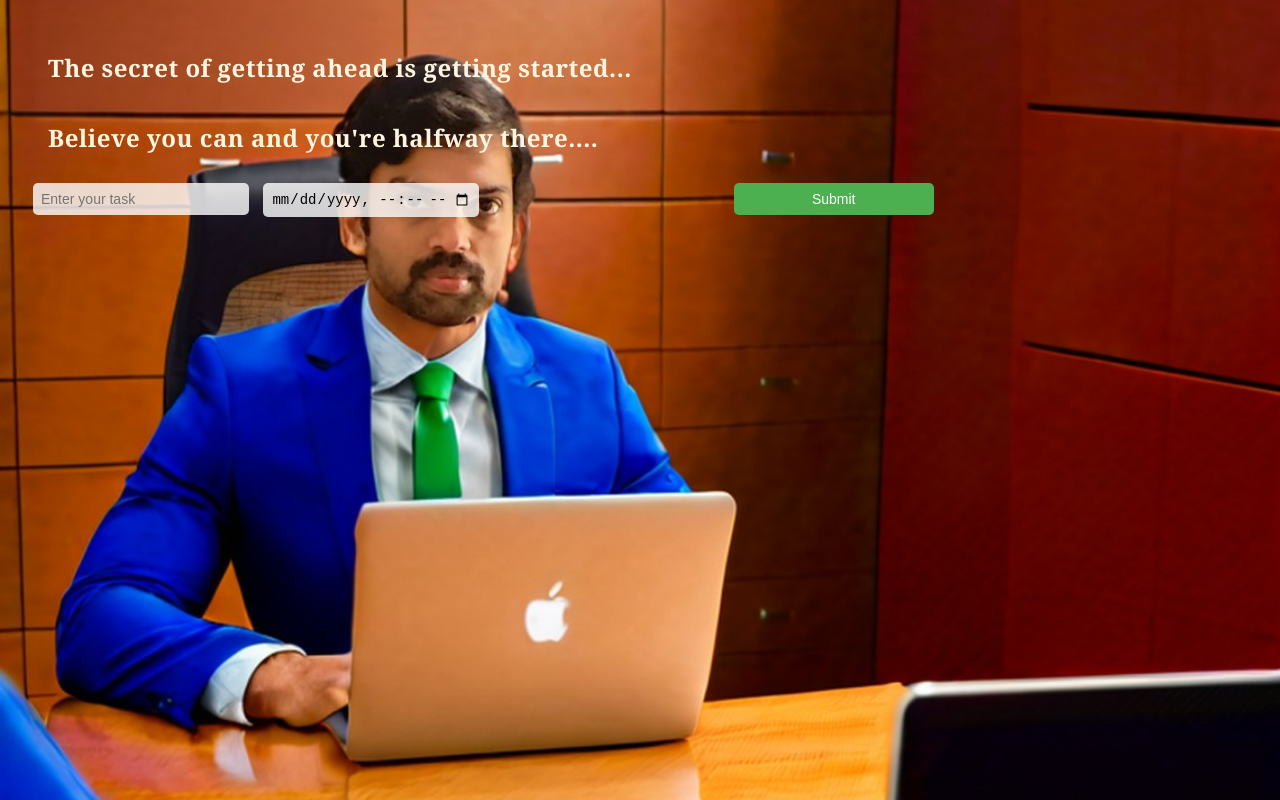
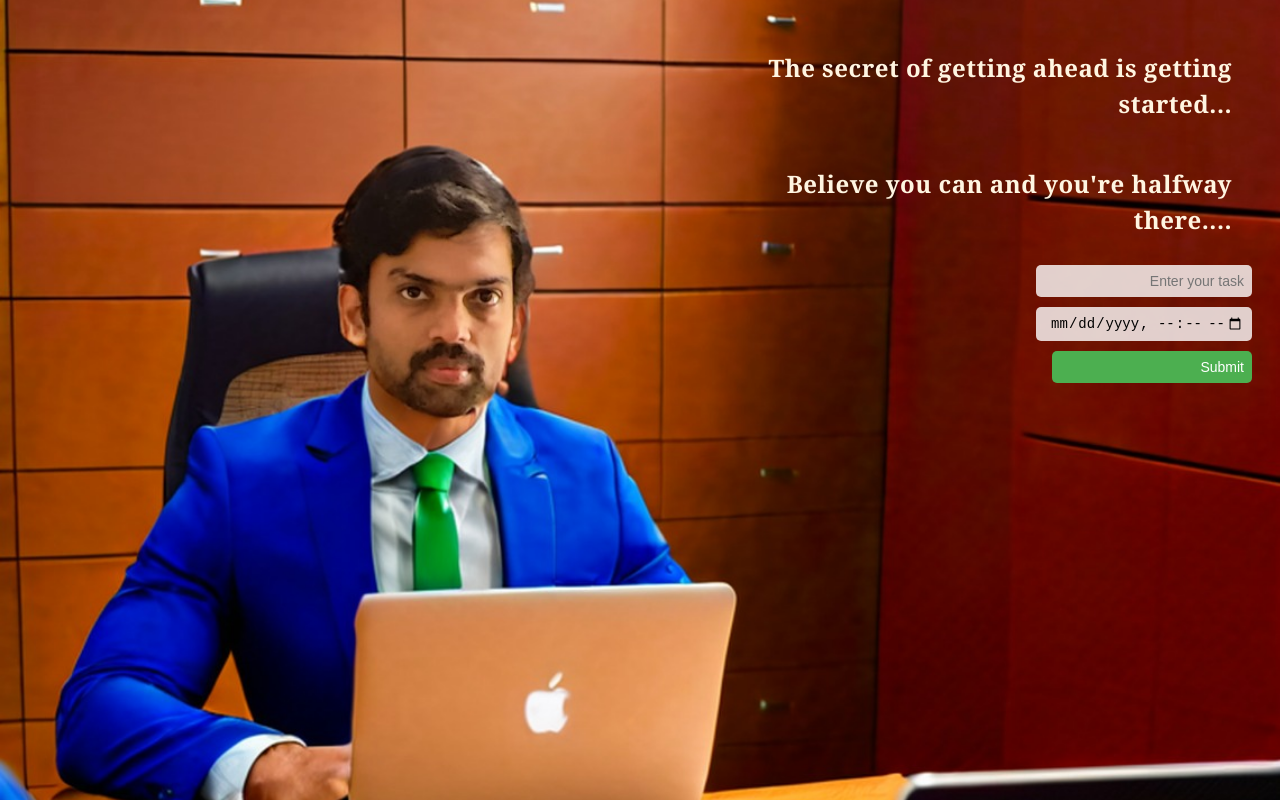
Before and after one commit to RISHITH9/to-do-list-v1, a plain HTML site: page index.html in a window 1280 px wide. Drawn offline with Linux system fonts and the light colour scheme.

Commit message:
Update styles and features

```diff
--- a/styles2.css
+++ b/styles2.css
@@ -15,6 +15,9 @@ input, button {
     border: none;
     border-radius: 5px;
     font-size: 14px;
+    margin-right: 0;
+    text-align: right;
+    display: block;
 }
 
 input {
@@ -48,7 +51,9 @@ li:hover {
 }
 
 #submitBtn {
-    margin-left: 20%;
+    margin-left: 0;
+    margin-right: 0;
+    align-self: flex-end;
 }
 
 /* COMMON STYLES for s1 and s2 */
@@ -60,6 +65,7 @@ li:hover {
     margin: 10px 0;
     border-radius: 10px;
     text-align: right;
+    margin-right: 0;
     width: fit-content;
     max-width: 90%;
     line-height: 1.5;
@@ -78,3 +84,12 @@ li:hover {
 .s2:hover {
     background-color: rgba(255, 255, 255, 0.1);
 }
+
+.container {
+    max-width: 600px;
+    margin-left: auto;
+    margin-right: 0;
+    display: flex;
+    flex-direction: column;
+    align-items: flex-end;
+}
```
